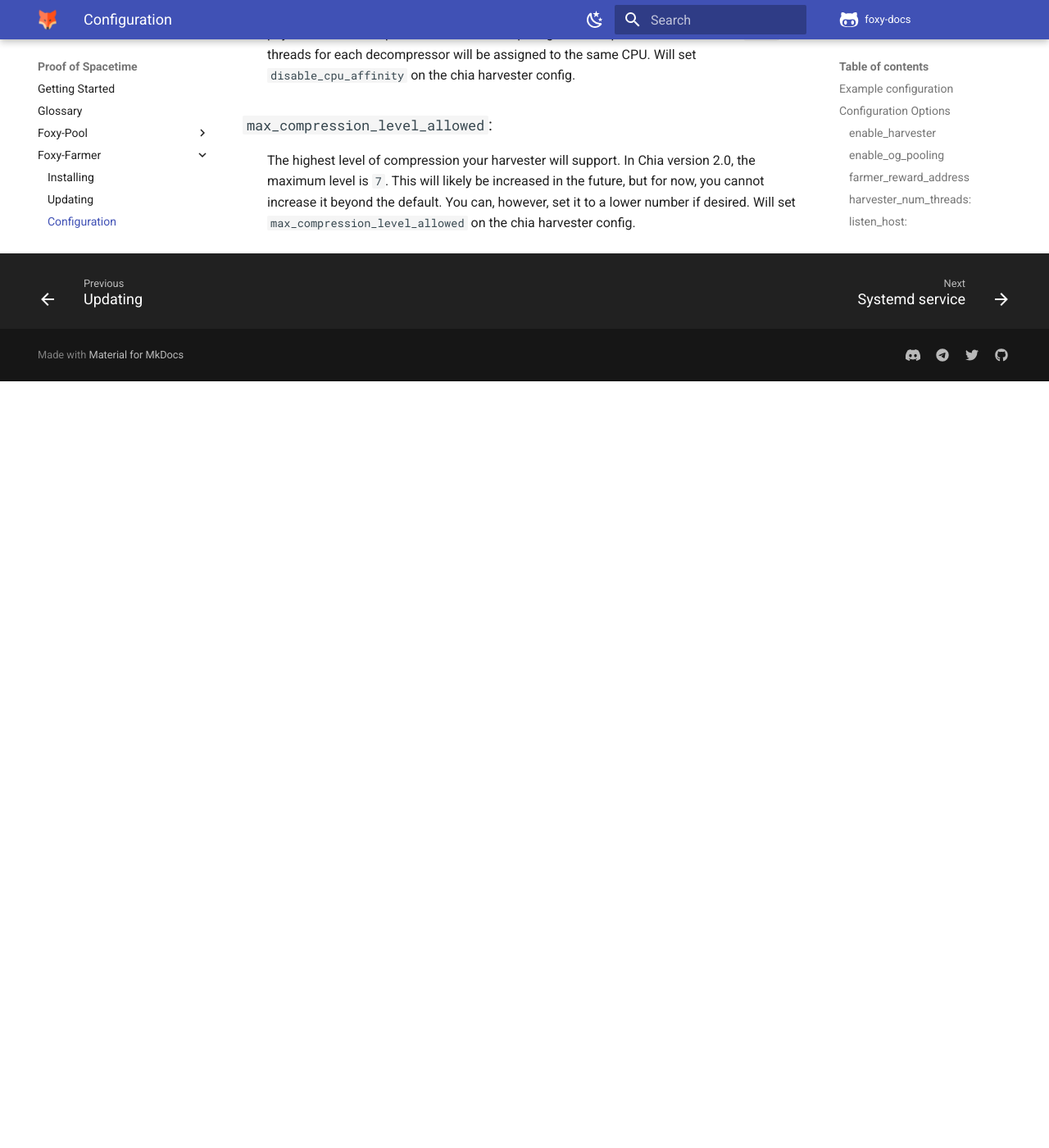
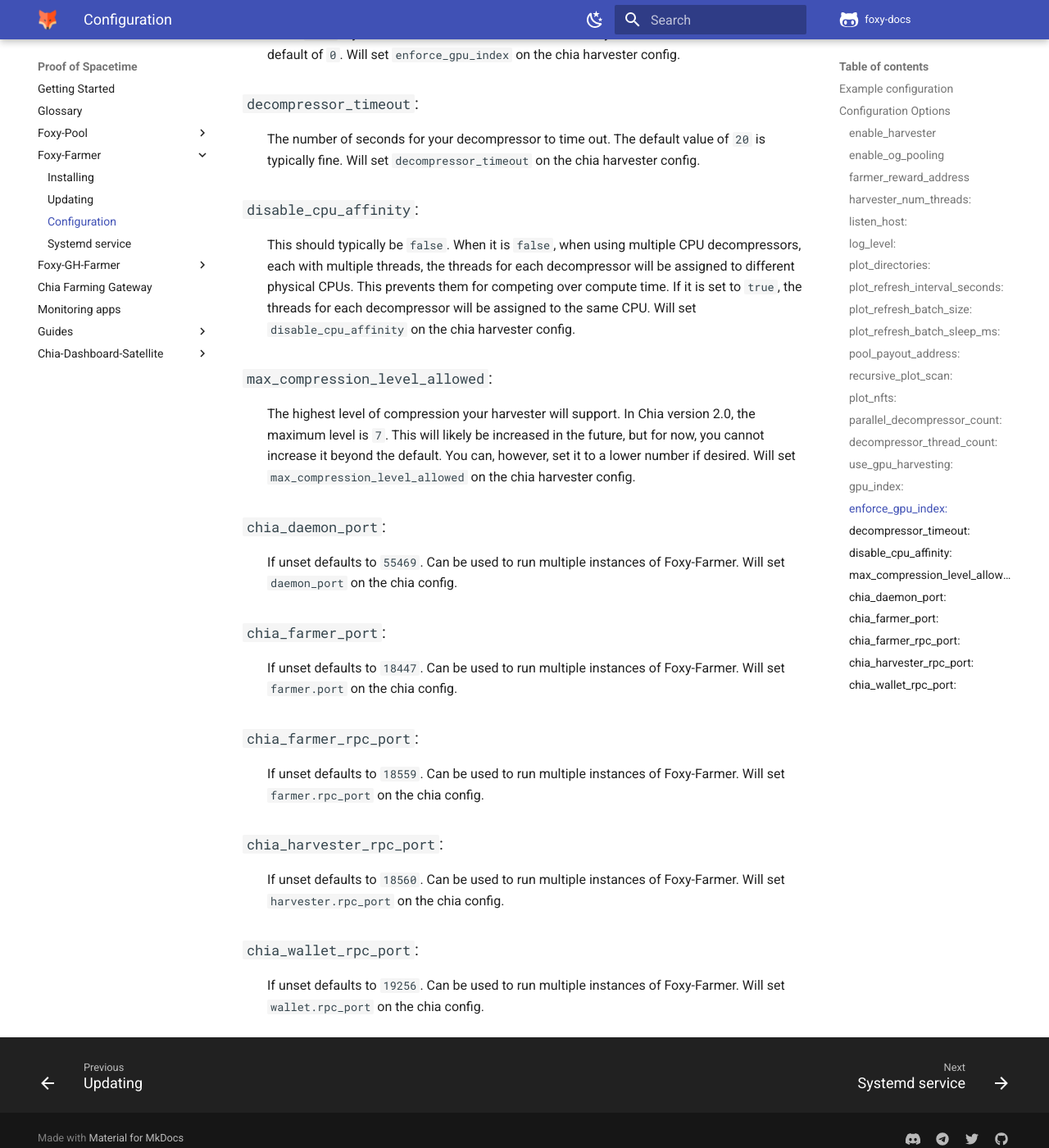
Before and after one commit to foxypool/docs, an MkDocs documentation site: the page built from docs/proof-of-spacetime/foxy-farmer/configuration.md, in a window 1280 px wide and 1400 px high, scrolled down 2979 px. Shown: the whole window at 82% size. Built offline with MkDocs 1.6.1 and Material for MkDocs 9.7.7, drawn with Linux system fonts in a browser that asks for light colours; comment, search, counter and statistics services are not loaded; before the commit the page ends 3444 px from its top, so only the background shows below that; some of the changed text lies outside the part shown.

Commit message:
Add docs on new config options

```diff
--- a/docs/proof-of-spacetime/foxy-farmer/configuration.md
+++ b/docs/proof-of-spacetime/foxy-farmer/configuration.md
@@ -45,6 +45,12 @@
 ### `plot_refresh_interval_seconds`:
 : How often the harvester should rescan for new/deleted plots in your `plot_directories`.
 
+### `plot_refresh_batch_size`:
+: How many plots the harvester should process at once during plot refresh/rescan. If unset the default value is `300`. Decreasing this value will lower the load on your HDDs during plot refresh but increase the time for initially loading them.
+
+### `plot_refresh_batch_sleep_ms`:
+: The number of milliseconds to wait between plot refresh batches. If unset the default value is `1`. Increasing this value will lower the load on your HDDs during plot refresh but increase the time for initially loading them.
+
 ### `pool_payout_address`:
 : The Chia address you want your pool rewards credited to. This will be used as `payout_instructions` for all PlotNFTs and if OG pooling is enabled as the payout address for the OG pool.
 
@@ -77,3 +83,18 @@
 
 ### `max_compression_level_allowed`:
 : The highest level of compression your harvester will support. In Chia version 2.0, the maximum level is `7`. This will likely be increased in the future, but for now, you cannot increase it beyond the default. You can, however, set it to a lower number if desired. Will set `max_compression_level_allowed` on the chia harvester config.
+
+### `chia_daemon_port`:
+: If unset defaults to `55469`. Can be used to run multiple instances of Foxy-Farmer. Will set `daemon_port` on the chia config.
+
+### `chia_farmer_port`:
+: If unset defaults to `18447`. Can be used to run multiple instances of Foxy-Farmer. Will set `farmer.port` on the chia config.
+
+### `chia_farmer_rpc_port`:
+: If unset defaults to `18559`. Can be used to run multiple instances of Foxy-Farmer. Will set `farmer.rpc_port` on the chia config.
+
+### `chia_harvester_rpc_port`:
+: If unset defaults to `18560`. Can be used to run multiple instances of Foxy-Farmer. Will set `harvester.rpc_port` on the chia config.
+
+### `chia_wallet_rpc_port`:
+: If unset defaults to `19256`. Can be used to run multiple instances of Foxy-Farmer. Will set `wallet.rpc_port` on the chia config.
```
Also changed, not shown: docs/proof-of-spacetime/foxy-gh-farmer/configuration.md (+21 -0 lines).
